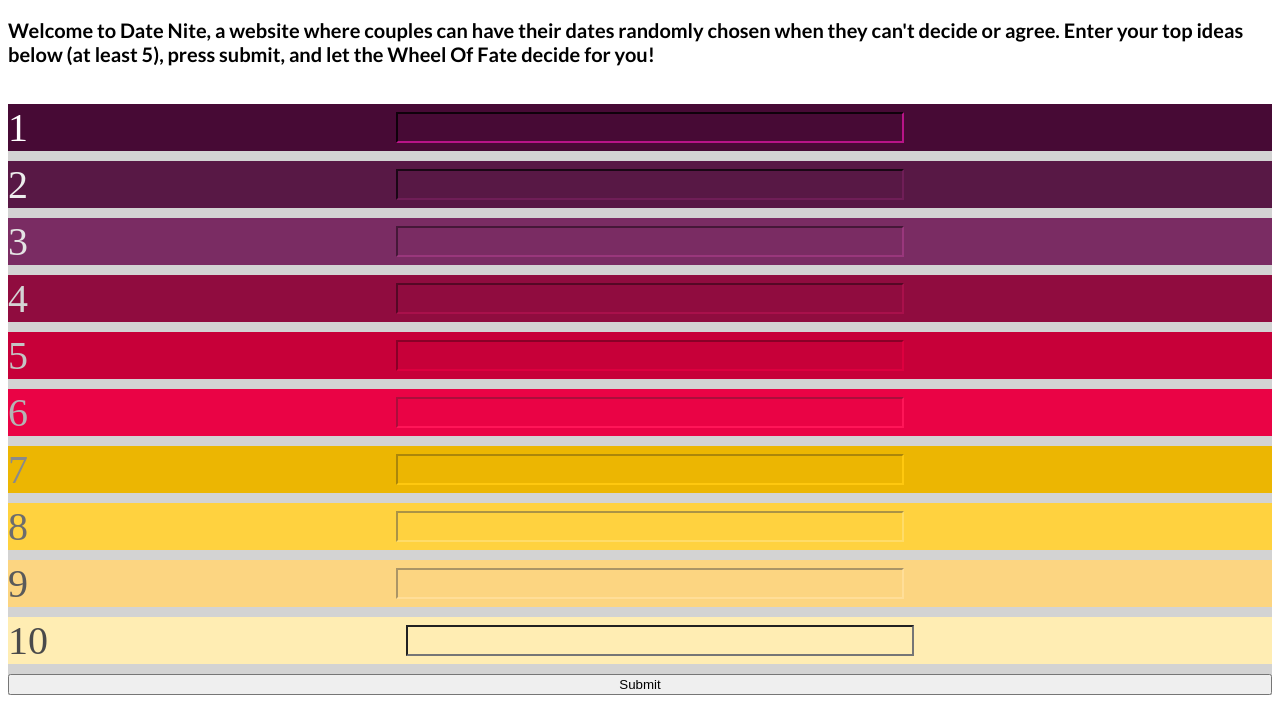
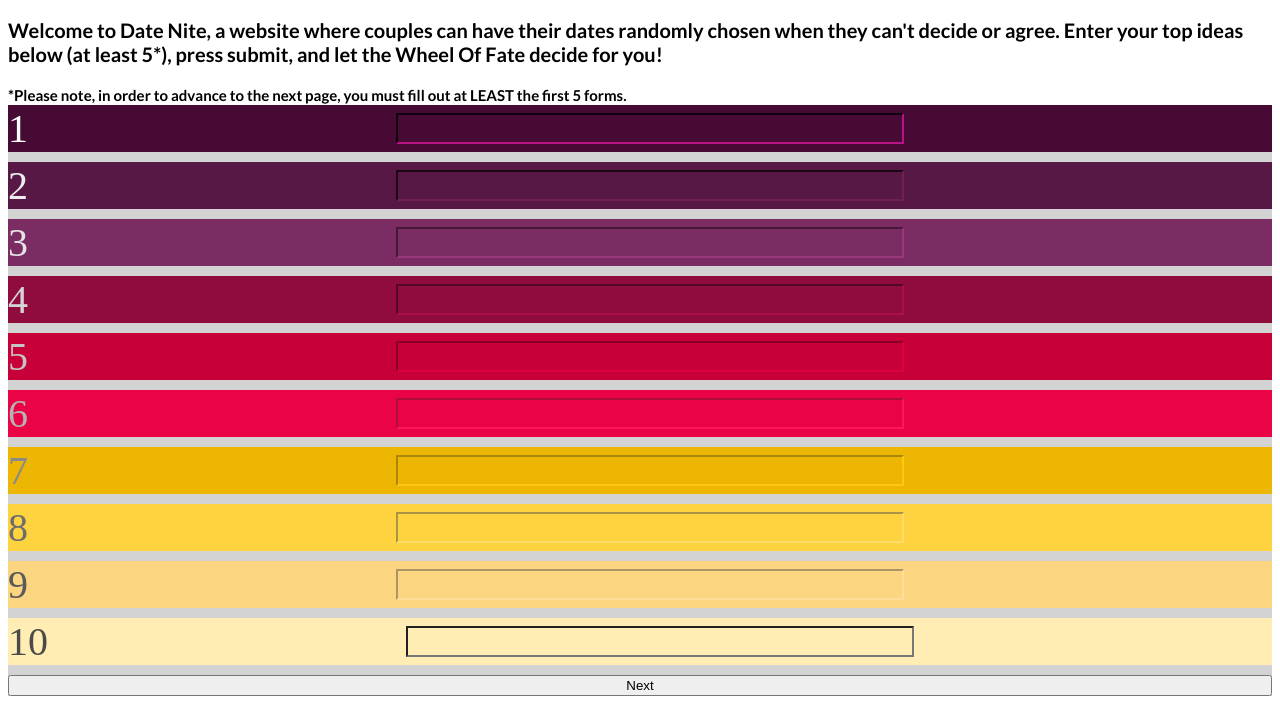
Before and after one commit to its-emmms/date-nite, a website: page frontend/src/index.html in a window 1280 px wide. Shown: the part 107-811 px from the top of the page. Drawn offline with Linux system fonts and the light colour scheme; a web font is replaced by a local one.

Commit message:
updated description of Date Nite

```diff
--- a/frontend/src/index.html
+++ b/frontend/src/index.html
@@ -10,7 +10,8 @@
   </head>
   <body>
     <h1>Date Nite</h1>
-    <p>Welcome to Date Nite, a website where couples can have their dates randomly chosen when they can't decide or agree. Enter your top ideas below (at least 5), press submit, and let the Wheel Of Fate decide for you!</p>
+    <p>Welcome to Date Nite, a website where couples can have their dates randomly chosen when they can't decide or agree. Enter your top ideas below (at least 5*), press submit, and let the Wheel Of Fate decide for you!</p>
+    <p2>*Please note, in order to advance to the next page, you must fill out at LEAST the first 5 forms.</p2>
     <img>
   </body>
 </html>
@@ -19,12 +20,20 @@ h1 {
   font-size: 50px;
   text-align: center;
   font-family: "Baloo Paaji 2",sans-serif;
+  font-weight: 400;
 }
 p {
   font-size: 20px;
   font-family: "Lato", serif;
+  font-weight: lighter, 200;
 }
-
+p2 {
+  font-size: 15px;
+  text-align: center;
+  font-family: "Lato", serif;
+  font-weight: lighter, 100px;
+  color: Black;
+}
 .input1{background:#470A35;
 border-color:#640B4A; font-family: "Lato", serif; font-size: 18px; color: #FFFFFF;}
 .input2{background:#581845;
@@ -80,5 +89,5 @@ div{display:flex;}
   <div class="item8">8 <input class="input8" type="text"></div>
   <div class="item9">9 <input class="input9" type="text"></div>
   <div class="item10">10 <input class="input10" type="text"></div>
-  <button type="submit">Submit</button>
+  <button type="submit">Next</button>
 </div>
```
